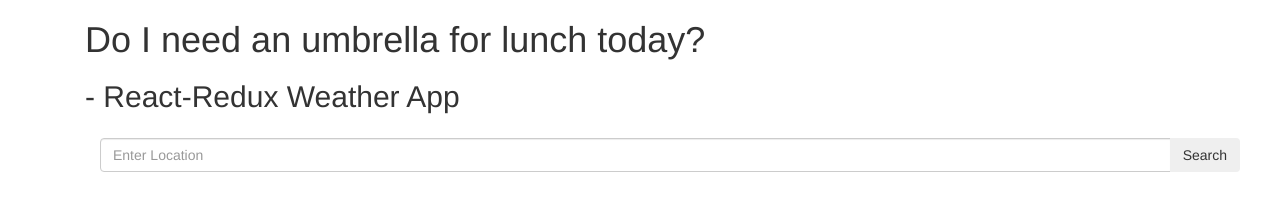
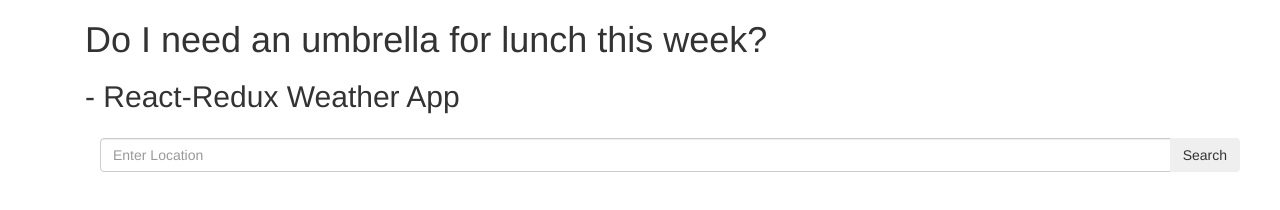
Before and after one commit to Allans-dev/ReactReduxWeather, a React app: page / in a window 1280 px wide. Built offline with nearby package versions, Linux system fonts and the light colour scheme.

Commit message:
implementing header
 - combining searchBar with countrySelector in Header
 - component is not seen by react, error returns suggestion to export
header correctly
 - formatting including removal of banner from react element to html
div to be designed in css

```diff
--- a/css/style.css
+++ b/css/style.css
@@ -10,6 +10,14 @@
     margin: 0 auto;
     position: relative;
   }
+
+/* -----------------------
+   BANNER
+   ----------------------- */
+
+   .banner {
+
+   }
 
 /* -----------------------
    SEARCH_BAR
--- a/index.html
+++ b/index.html
@@ -8,8 +8,10 @@
 
 <body>
     <div class="container-fluid">
-      <h1>Do I need an umbrella for lunch today?</h1>
-      <h2> - React-Redux Weather App</h2>
+      <div class="banner">
+        <h1>Do I need an umbrella for lunch this week?</h1>
+        <h2> - React-Redux Weather App</h2>
+      </div>
       <div class="container"></div>
     </div>
 </body>
--- a/src/components/App.js
+++ b/src/components/App.js
@@ -1,6 +1,7 @@
 import React, { Component } from 'react';
+import Header from './header';
+import LocationTable from './location_table';
 import SearchBar from '../containers/search_bar';
-import LocationTable from './location_table';
 
 
 
```
Also changed, not shown: src/components/header.js (+14 -0 lines), src/containers/country_selector.js (+16 -0 lines), src/components/banner.js (deleted).
